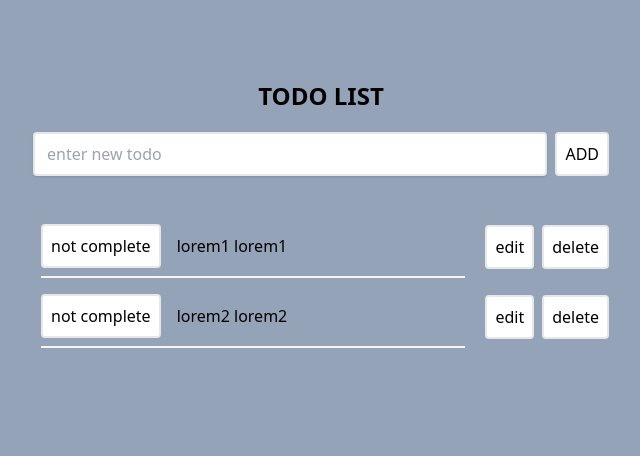
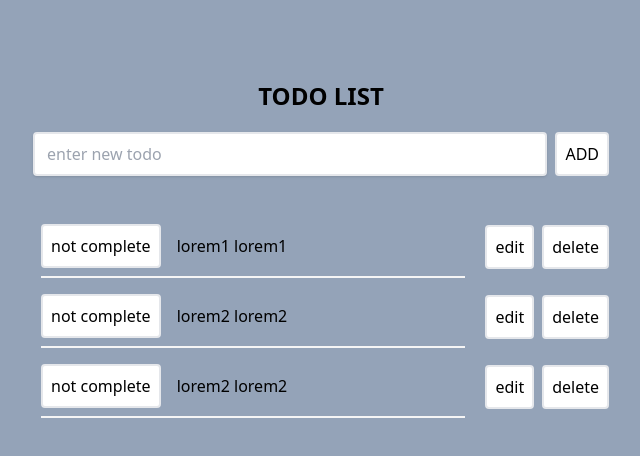
Before and after one commit to har-y/todo-app, a React (Vite) app: page / in a window 1280 px wide. Shown: the top 456 px of the page, without its empty margins (319-959 px from the left). Built offline with nearby package versions, Linux system fonts and the light colour scheme.

Commit message:
fix todo file data base

```diff
--- a/src/assets/data/todo-data.js
+++ b/src/assets/data/todo-data.js
@@ -1,6 +1,19 @@
 const todoData = [
-  { id: 1, text: 'lorem1 lorem1' },
-  { id: 2, text: 'lorem2 lorem2' },
+  {
+    id: 'b4e73bf2-97e4-4ae1-a3c7-bc192304e034',
+    text: 'lorem1 lorem1',
+    completed: false,
+  },
+  {
+    id: 'f9d4d650-d32e-4a06-9d87-760155e2bdf5',
+    text: 'lorem2 lorem2',
+    completed: true,
+  },
+  {
+    id: '0da7c889-c9ea-42fe-a9b5-50b09fe4e127',
+    text: 'lorem2 lorem2',
+    completed: false,
+  },
 ];
 
 export default todoData;
```
